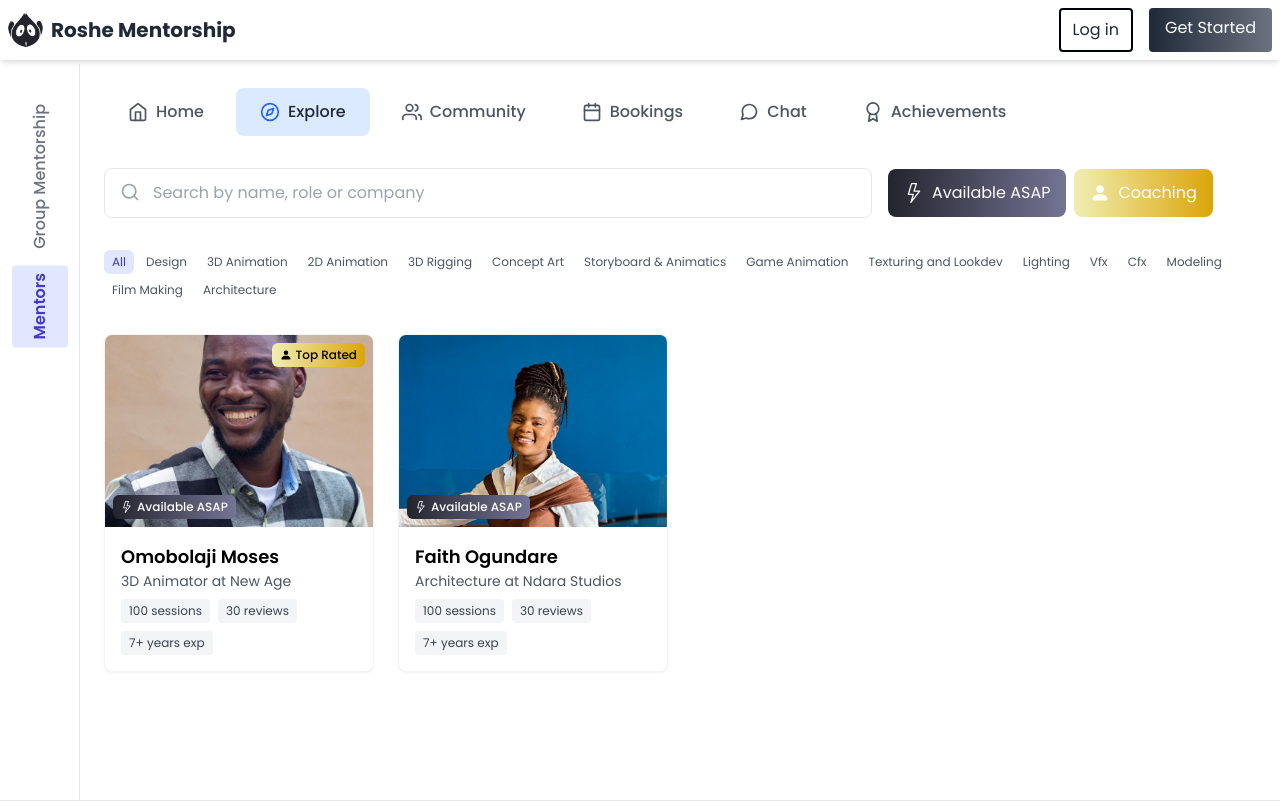
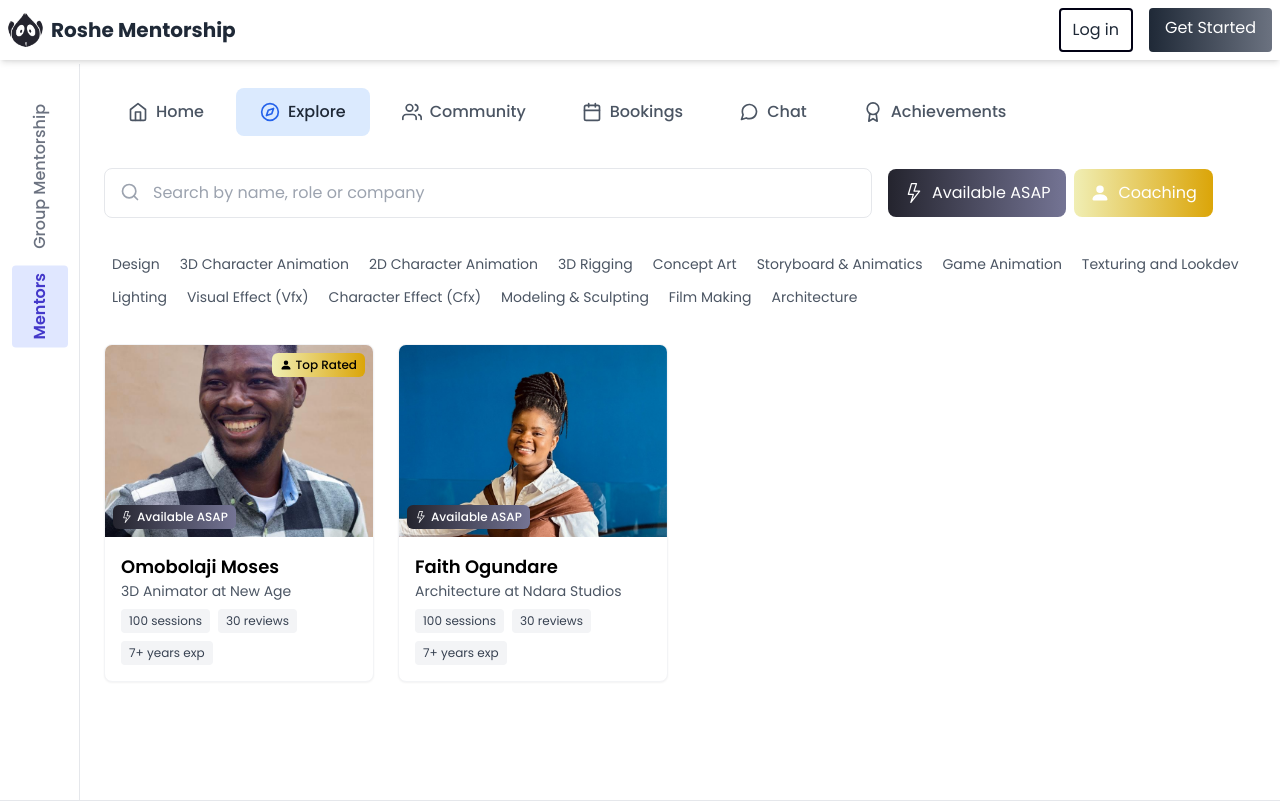
Before and after one commit to Roshe-Mentors/new_roshe, a Next.js app: page /dashboard in a window 1280 px wide. Shown: the top 802 px of the page. Built offline with nearby package versions, Linux system fonts and the light colour scheme.

Commit message:
FEAT: enhance MentorDashboard with category filtering and child categories support

```diff
--- a/src/app/dashboard/components/MentorDashboard.tsx
+++ b/src/app/dashboard/components/MentorDashboard.tsx
@@ -29,15 +29,51 @@ interface MentorDashboardProps {
 
 // Main Dashboard Component
 const MentorDashboard: React.FC<MentorDashboardProps> = ({ mentors }) => {
-  // const router = useRouter();
   const [showWelcome, setShowWelcome] = useState(false);
   const [activeView, setActiveView] = useState<'mentors' | 'groupMentorship'>('mentors');
+  const [activeCategory, setActiveCategory] = useState<string | null>(null);
 
-  const categories = [
-    'All', 'Design', '3D Animation', '2D Animation', '3D Rigging',
-    'Concept Art', 'Storyboard & Animatics', 'Game Animation',
-    'Texturing and Lookdev', 'Lighting', 'Vfx', 'Cfx', 'Modeling', 'Film Making', 'Architecture'
-  ];
+  const categoriesMap: { [key: string]: string[] } = {
+    "Design": [
+      "Graphic Design",
+      "Motion Design",
+      "3D Design",
+      "Product Design",
+      "Multimedia",
+      "Interaction Design",
+      "Game Design"
+    ],
+    "3D Character Animation": [],
+    "2D Character Animation": [],
+    "3D Rigging": [],
+    "Concept Art": [
+      "Character Design",
+      "Environment Design",
+      "Prop Design",
+      "Digital Matte Painting",
+      "Background Painting",
+      "Color Script",
+      "Painting"
+    ],
+    "Storyboard & Animatics": [],
+    "Game Animation": [],
+    "Texturing and Lookdev": [],
+    "Lighting": [],
+    "Visual Effect (Vfx)": [],
+    "Character Effect (Cfx)": ["Cloth Simulation", "Hair Simulation", "Crowd Simulation"],
+    "Modeling & Sculpting": ["Character Modeling", "Environment Modeling", "Prop Modeling", "Sculpting"],
+    "Film Making": [
+      "Acting",
+      "Film Directing",
+      "Film Distribution",
+      "Cinematography",
+      "Photography",
+      "Production Design",
+      "Hair & Makeup",
+      "Film Editing"
+    ],
+    "Architecture": []
+  };
 
   return (
     <div className="flex min-h-screen bg-white pt-16 overflow-x-hidden">
@@ -121,14 +157,28 @@ const MentorDashboard: React.FC<MentorDashboardProps> = ({ mentors }) => {
             {/* Category Filters */}
             <div className="mb-8">
               <div className="flex flex-wrap gap-1">
-                {categories.map((category, index) => (
+                {Object.keys(categoriesMap).map((category, index) => (
                   <CategoryButton
                     key={index}
                     label={category}
-                    active={category === 'All'}
+                    active={activeCategory === category}
+                    textSize="text-[14px]" // Reduced text size for parent list
+                    onClick={() => {
+                      if (categoriesMap[category].length > 0) {
+                        setActiveCategory(activeCategory === category ? null : category);
+                      }
+                    }}
                   />
                 ))}
               </div>
+              {/* Render child categories with border if available */}
+              {activeCategory && categoriesMap[activeCategory].length > 0 && (
+                <div className="mt-4 flex flex-wrap gap-1 border border-gray-200 p-2 rounded">
+                  {categoriesMap[activeCategory].map((childCategory, idx) => (
+                    <CategoryButton key={idx} label={childCategory} />
+                  ))}
+                </div>
+              )}
             </div>
 
             {/* Mentor Cards */}
@@ -220,12 +270,15 @@ const NavItem: React.FC<NavItemProps> = ({ icon, label, active }) => {
 interface CategoryButtonProps {
   label: string;
   active?: boolean;
+  onClick?: React.MouseEventHandler<HTMLButtonElement>;
+  textSize?: string;
 }
 
-const CategoryButton: React.FC<CategoryButtonProps> = ({ label, active }) => {
+const CategoryButton: React.FC<CategoryButtonProps> = ({ label, active, onClick, textSize }) => {
   return (
     <button
-      className={`px-2 py-1 rounded-md text-xs font-normal whitespace-nowrap ${
+      onClick={onClick}
+      className={`px-2 py-1 rounded-md ${textSize ? textSize : 'text-xs'} font-normal whitespace-nowrap ${
         active ? 'bg-indigo-100 text-indigo-700 font-medium' : 'text-gray-600 hover:bg-gray-100'
       }`}
     >
--- a/src/components/LogosShowcase.tsx
+++ b/src/components/LogosShowcase.tsx
@@ -21,7 +21,7 @@ export default function LogosShowcase() {
   return (
     <div className="bg-white pt-12 pb-8 overflow-hidden">
       <div className="container mx-auto px-4 text-center">
-        <p className="text-black mb-4 text-lg md:text-xl">Proven success with 20+ top studios</p>
+        <p className="text-black mb-8 text-lg md:text-xl">Proven success with 20+ top studios</p>
         <div className="relative w-full overflow-hidden">
           <div className="flex animate-marquee-fast whitespace-nowrap min-w-full">
             {/* First set of logos */}
--- a/src/components/ToggleSection.tsx
+++ b/src/components/ToggleSection.tsx
@@ -47,6 +47,7 @@ const menuItems: MenuItems = {
     "Hair & Makeup",
     "Film Editing",
   ],
+  "Architecture": [],
 }
 
 const ToggleSection: React.FC = () => {
```
